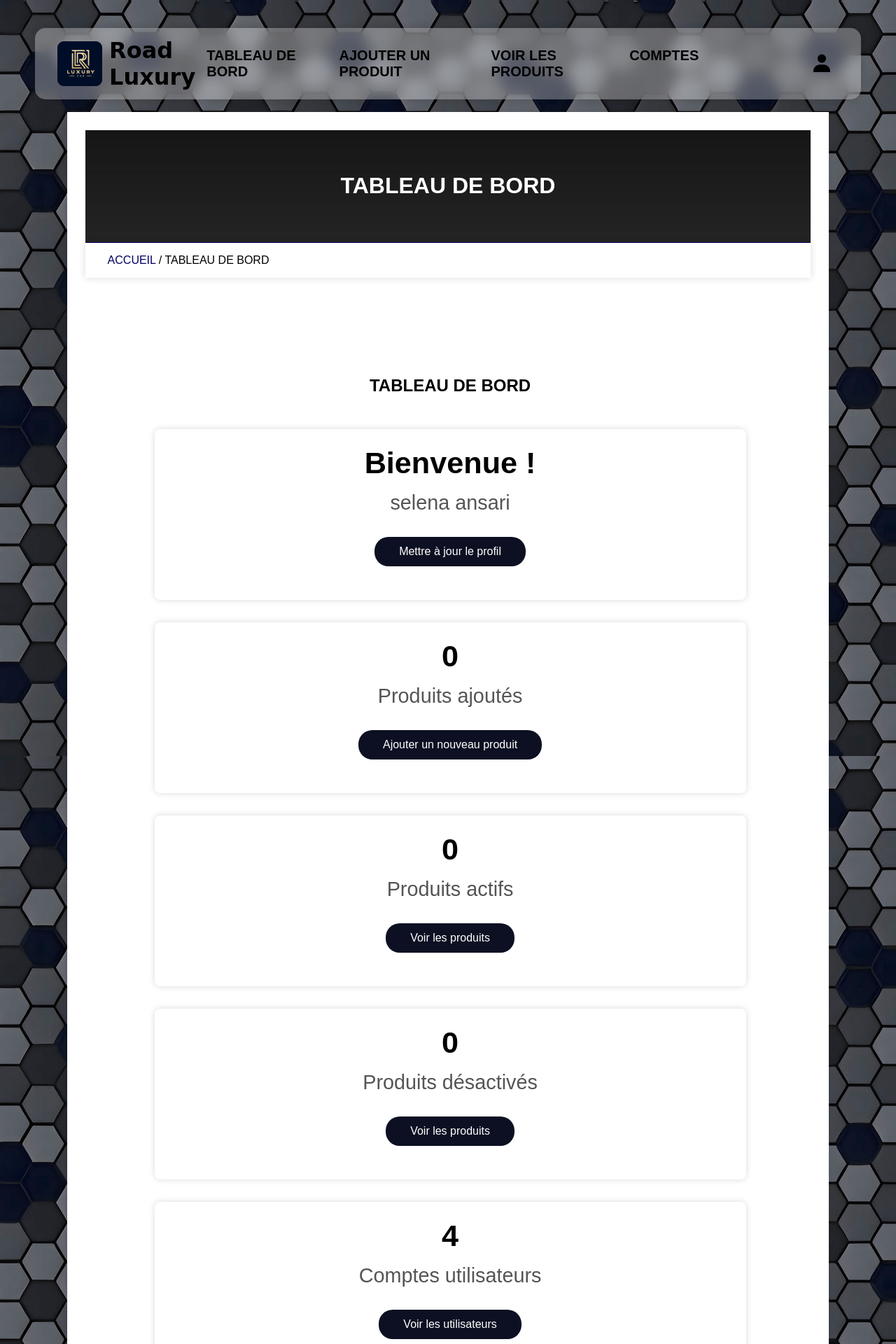
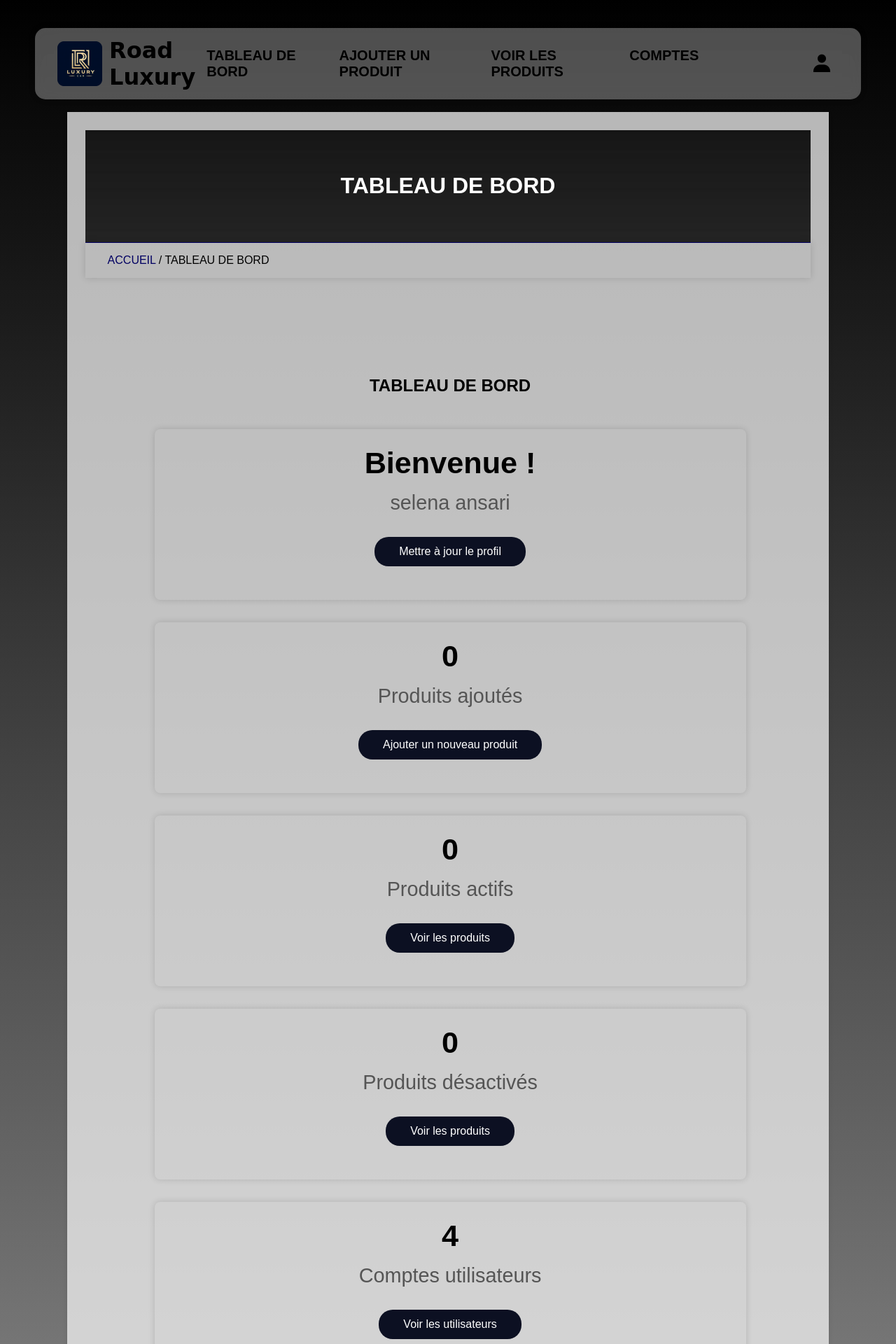
Before and after one commit to LukasMFR/projet-php-e-commerce, a PHP site: page /admin/index.php in a window 1280 px wide. Shown: the top 1920 px of the page at 70% size. Run offline with PHP 8.4, Linux system fonts and the light colour scheme; a user stored in the database is signed in; data comes from the database, SQL or seed files in the repository; data that the repository does not hold is empty; some web fonts are replaced.

Commit message:
Update admin style to new gradient bg and opacity
Change the admin background image to a gradient color and the background opacity

```diff
--- a/admin/admin_style.css
+++ b/admin/admin_style.css
@@ -43,13 +43,13 @@ html {
 }
 
 body {
-	background-image: url('../img/body-bg.jpg');
+	background: linear-gradient(to bottom, #000000, #d3d3d3);
 	width: 100%;
 }
 
 .main {
 	width: 85vw;
-	background: #fff;
+	background: #f5f5f5bd;
 	box-shadow: 0 2px 6px 0 rgb(0 0 0 / 10%);
 	margin: 1rem auto;
 	margin-top: 10rem;
```
